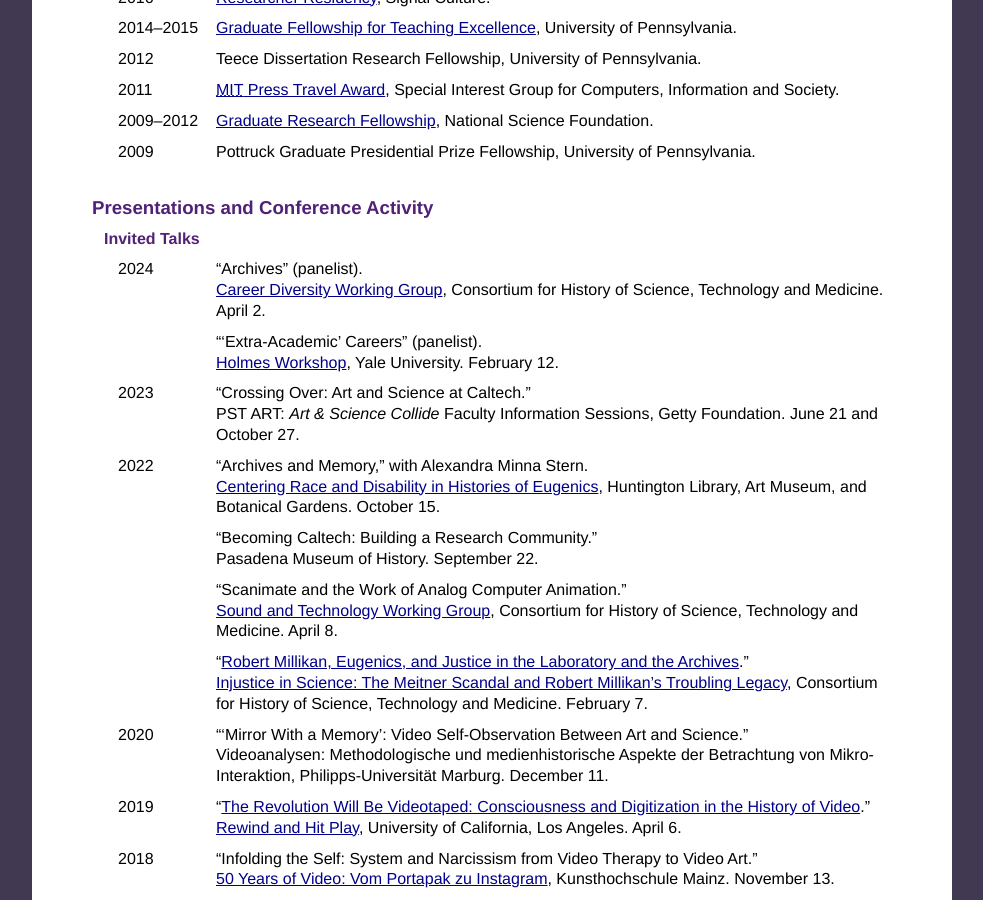
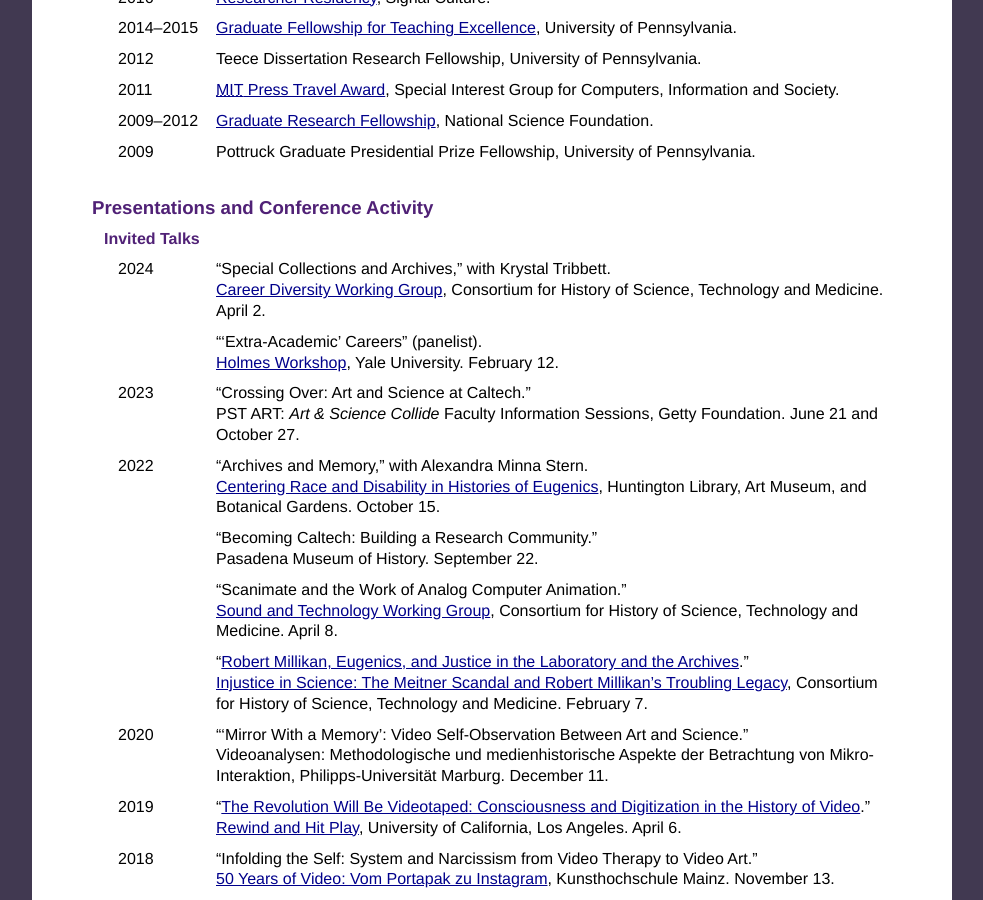
Before and after one commit to collopy/collopy.github.io, a Jekyll site: the page built from cv.html, in a window 1280 px wide and 900 px high, scrolled down 2803 px. Shown: the whole window, without its empty margins (148-1131 px from the left). Built offline with Jekyll 4.4.1, drawn with Linux system fonts in a browser that asks for light colours.

Commit message:
Added Krystal

```diff
--- a/cv.html
+++ b/cv.html
@@ -1175,7 +1175,7 @@
 						2024
 					</td>
 					<td>
-						“Archives” (panelist).<br>
+						“Special Collections and Archives,” with Krystal Tribbett.<br>
 						<a href="https://www.chstm.org/content/career-diversity">Career Diversity Working Group</a>, Consortium for History of Science, Technology and Medicine. April 2.
 					</td>
 				</tr>
```
Also changed, not shown: 1 other file.
